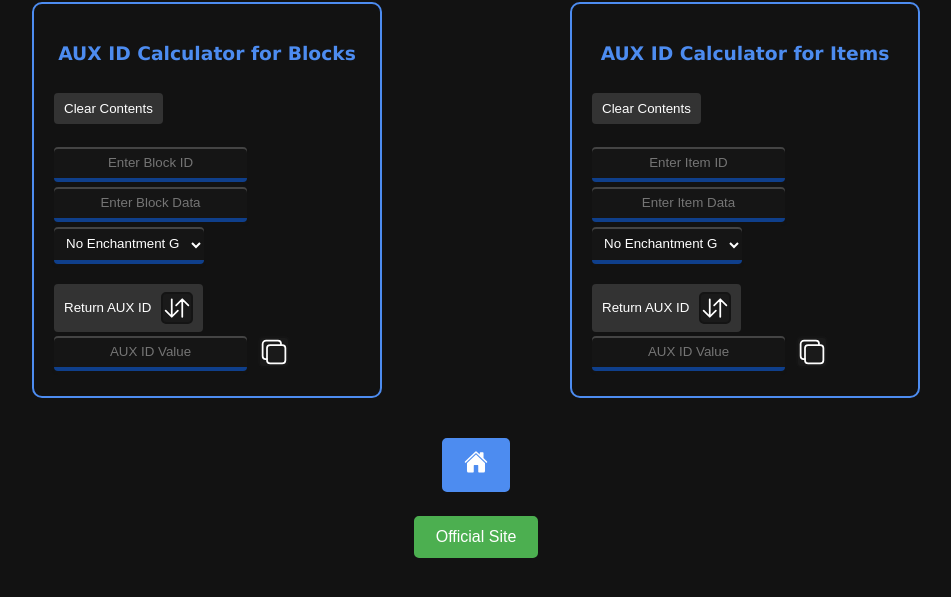
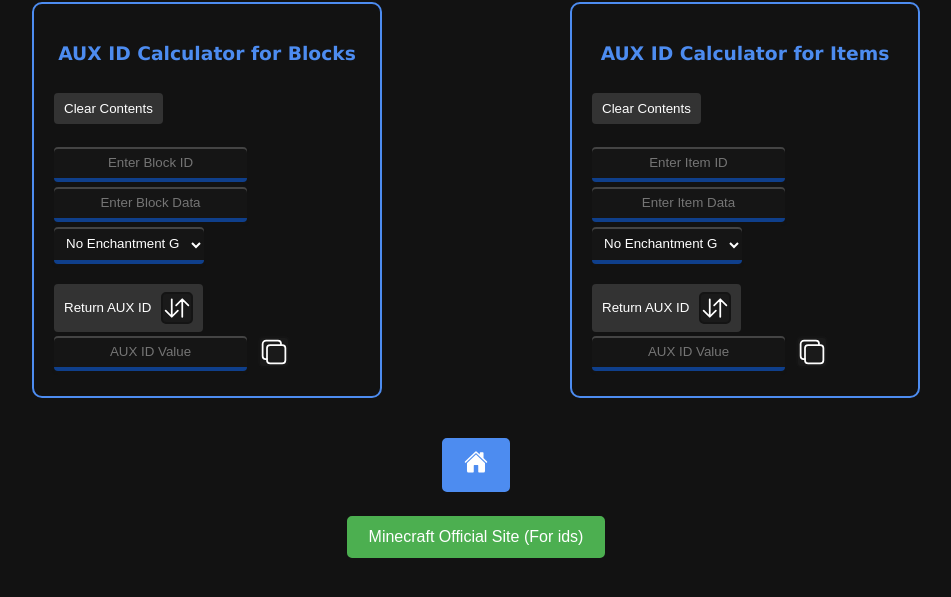
Before and after one commit to Lucas46521/id-aux-calculator, a plain HTML site: page index.html in a window 1280 px wide. Shown: the part 77-674 px from the top of the page, without its empty margins (164-1115 px from the left). Drawn offline with nearby package versions, Linux system fonts and the light colour scheme.

Commit message:
update index.html

```diff
--- a/index.html
+++ b/index.html
@@ -81,7 +81,8 @@
 </div>
 
 <div class="official-site-button">
-    <button onclick="redirectToOfficialSite()">Official Site</button>
+    <button onclick="redirectToOfficialSite()">Minecraft Official Site
+    (For ids)</button>
 </div>
 
 <script type="module" src="https://unpkg.com/ionicons@5.5.2/dist/ionicons/ionicons.esm.js"></script>
```
